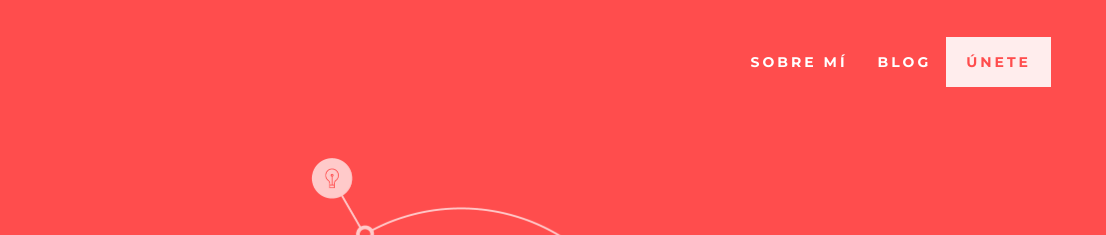
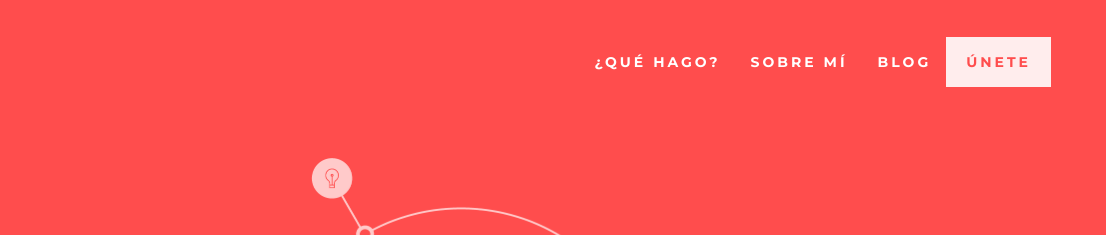
Before and after one commit to KarlaU/uxtart, a plain HTML site: page index.html in a window 1280 px wide. Shown: the top 235 px of the page, 174-1280 px from the left. Drawn offline with nearby package versions, Linux system fonts and the light colour scheme; a web font is replaced by a local one.

Commit message:
hola ke hace

```diff
--- a/index.html
+++ b/index.html
@@ -22,6 +22,7 @@
                 <nav class="container nav-container">
                     <a class="brand-container" href="#"><img class="brand" src="img/logo-uxtart-13.png"></a>
                      <ul class="nav navbar-nav navbar-right">
+                        <li><a href="">¿Qué hago?</a></li>
                         <li><a href="">Sobre mí</a></li>
                         <li><a href="">Blog</a></li>
                         <li><a class="call-to-action"href="">Únete</a></li>
```
